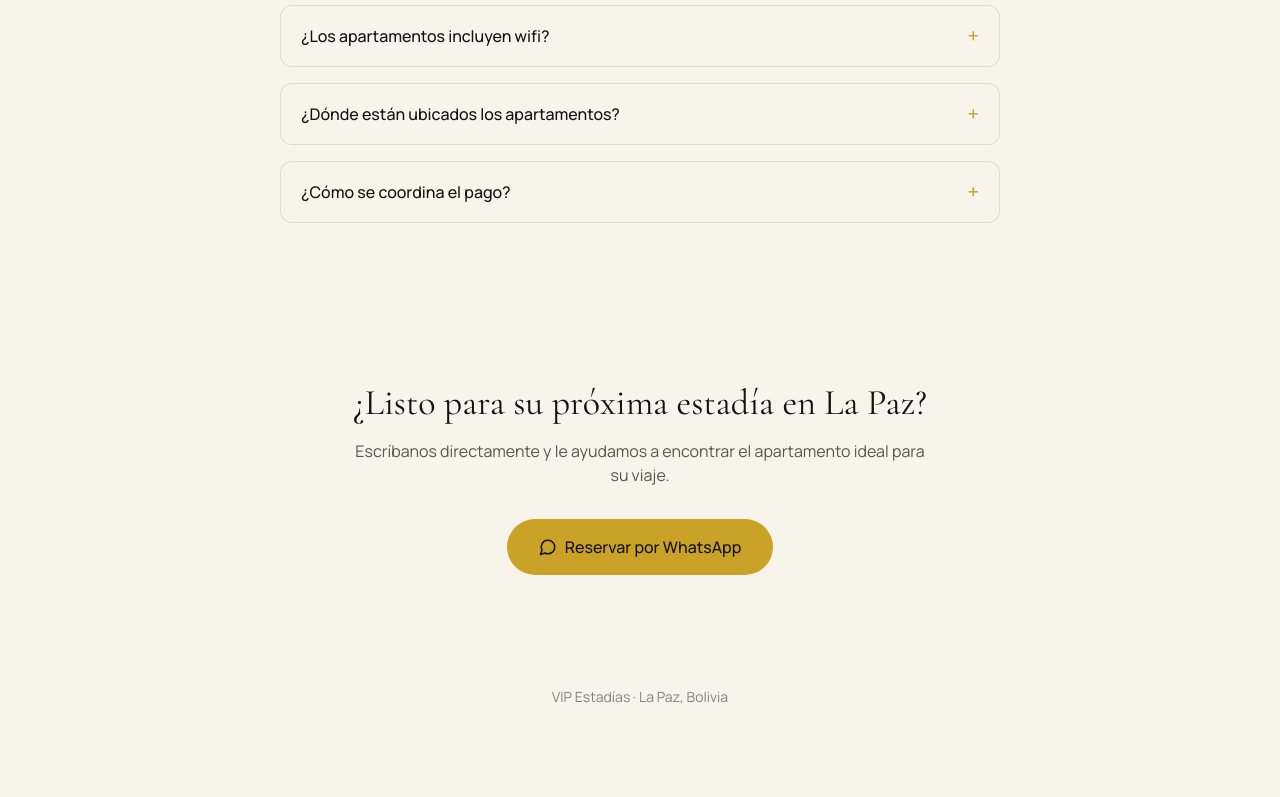
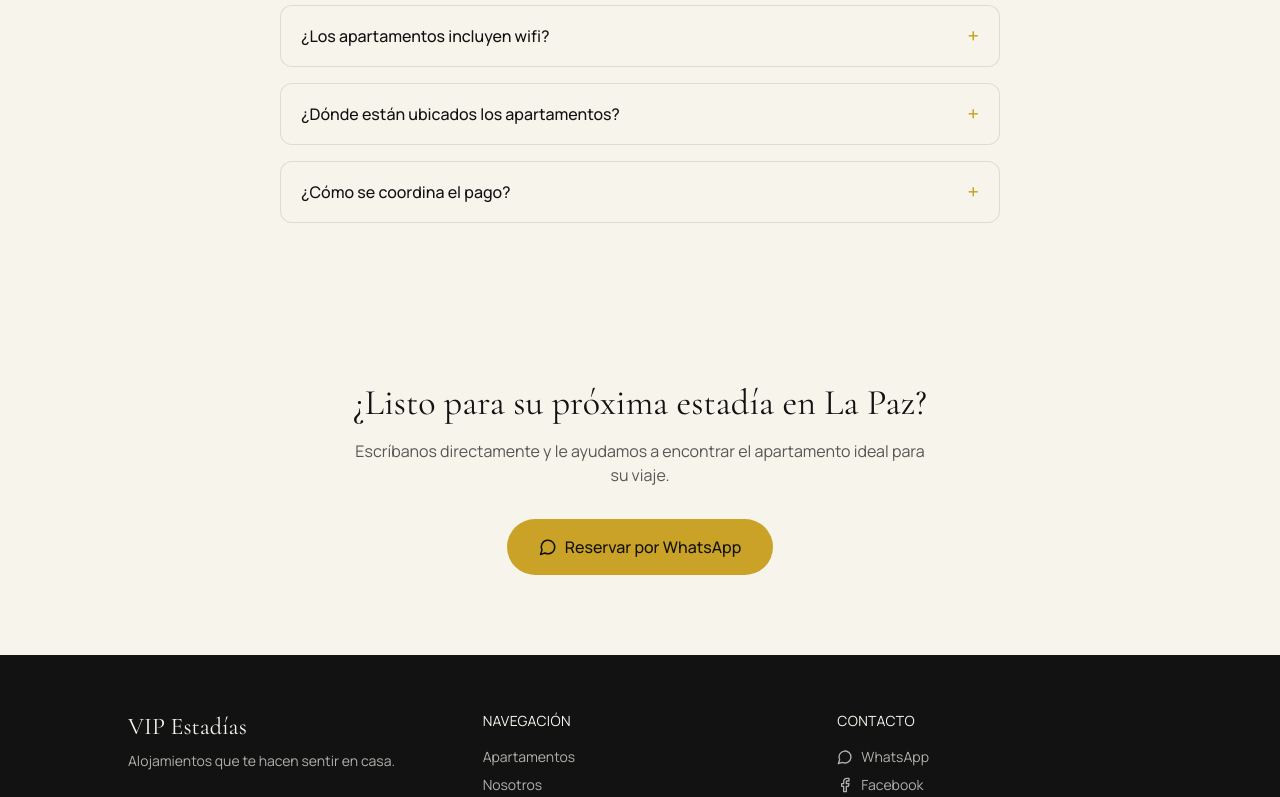
Before and after one commit to BladimirBLopez/andes-stay, a Next.js app: page / in a window 1280 px wide. Shown: the part 3537-4334 px from the top of the page. Before the commit the page ends 4276 px from the top, so only its background shows below. Built offline with nearby package versions, Linux system fonts and the light colour scheme.

Commit message:
feat: footer completo con navegación, WhatsApp y Facebook

```diff
--- a/app/page.tsx
+++ b/app/page.tsx
@@ -12,7 +12,7 @@ const MapaSopocachi = dynamic(() => import("./MapaSopocachi"), {
   loading: () => <div className="w-full h-full bg-noche/10 animate-pulse" />,
 });
 import CardCarousel from "./CardCarousel";
-import { MessageCircle, Star, MapPin, Menu, X } from "lucide-react";
+import { MessageCircle, Star, MapPin, Menu, X, Facebook } from "lucide-react";
 
 const WHATSAPP_NUMBER = "59176570041";
 
@@ -324,8 +324,46 @@ export default function Home() {
         </a>
       </motion.section>
 
-      <footer className="text-center py-8 text-sm text-noche/50">
-        VIP Estadías · La Paz, Bolivia
+      <footer className="bg-noche text-hueso/70 py-14 px-6">
+        <div className="max-w-5xl mx-auto grid grid-cols-1 md:grid-cols-3 gap-10">
+          <div>
+            <span className="font-display text-2xl text-hueso block mb-2">VIP Estadías</span>
+            <p className="text-sm">Alojamientos que te hacen sentir en casa.</p>
+          </div>
+          <div>
+            <h3 className="text-hueso text-sm uppercase tracking-wide mb-4">Navegación</h3>
+            <div className="flex flex-col gap-2 text-sm">
+              <a href="#apartamentos" className="hover:text-terracota-light transition-colors">Apartamentos</a>
+              <Link href="/sobre-nosotros" className="hover:text-terracota-light transition-colors">Nosotros</Link>
+              <a href="#ubicacion" className="hover:text-terracota-light transition-colors">Ubicación</a>
+              <a href="#faq" className="hover:text-terracota-light transition-colors">Preguntas</a>
+            </div>
+          </div>
+          <div>
+            <h3 className="text-hueso text-sm uppercase tracking-wide mb-4">Contacto</h3>
+            <div className="flex flex-col gap-2 text-sm">
+              <a
+                href={`https://wa.me/${WHATSAPP_NUMBER}`}
+                target="_blank"
+                rel="noopener noreferrer"
+                className="hover:text-terracota-light transition-colors flex items-center gap-2"
+              >
+                <MessageCircle size={16} /> WhatsApp
+              </a>
+              <a
+                href="https://www.facebook.com/share/1ERTfyCjX2/"
+                target="_blank"
+                rel="noopener noreferrer"
+                className="hover:text-terracota-light transition-colors flex items-center gap-2"
+              >
+                <Facebook size={16} /> Facebook
+              </a>
+            </div>
+          </div>
+        </div>
+        <div className="max-w-5xl mx-auto border-t border-hueso/10 mt-10 pt-6 text-xs text-hueso/40">
+          © {new Date().getFullYear()} VIP Estadías · La Paz, Bolivia
+        </div>
       </footer>
 
       {/* BOTÓN FLOTANTE WHATSAPP */}
```
